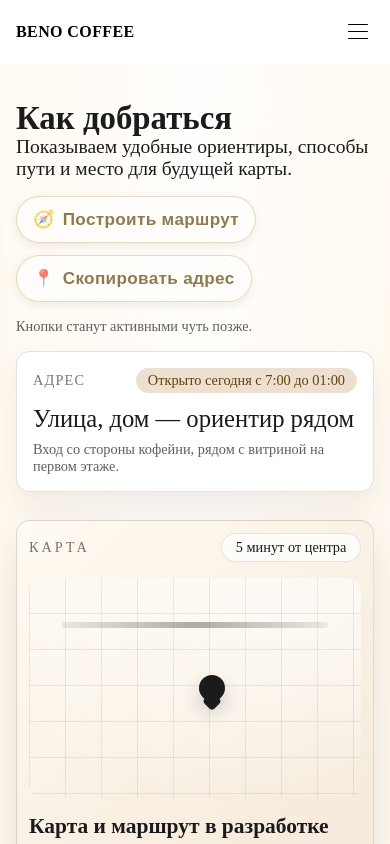
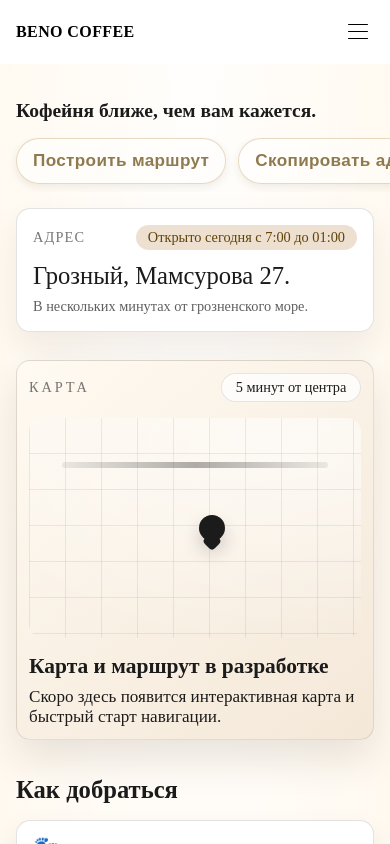
Before and after one commit to ALDYNEC-07/beno-coffe, a Next.js app: page /map in a window 390 px wide. Shown: the top 844 px of the page. Built offline with nearby package versions, Linux system fonts and the light colour scheme.

Commit message:
обновил блок адреса под скроллом

```diff
--- a/src/components/MapPage/MapPage.module.css
+++ b/src/components/MapPage/MapPage.module.css
@@ -385,6 +385,23 @@
 }
 
 @media (max-width: 719px) {
+  .actionRow {
+    flex-wrap: nowrap;
+    overflow-x: auto;
+    padding-bottom: var(--space-1);
+    -webkit-overflow-scrolling: touch;
+    width: 100vw;
+    margin-left: calc(50% - 50vw);
+    margin-right: calc(50% - 50vw);
+    padding-inline: var(--space-3);
+    scroll-padding-inline: var(--space-3);
+    box-sizing: border-box;
+  }
+
+  .actionRow > * {
+    flex: 0 0 auto;
+  }
+
   .mapFrame {
     padding: var(--space-2);
   }
--- a/src/components/MapPage/MapPage.tsx
+++ b/src/components/MapPage/MapPage.tsx
@@ -7,18 +7,16 @@ import styles from "./MapPage.module.css";
 
 // Этот объект хранит весь текст и данные для страницы адреса.
 const mapPageText = {
-  title: "Как добраться",
   lead:
-    "Показываем удобные ориентиры, способы пути и место для будущей карты.",
+    "Кофейня ближе, чем вам кажется.",
   actions: {
     primary: "Построить маршрут",
     secondary: "Скопировать адрес",
-    note: "Кнопки станут активными чуть позже.",
   },
   address: {
     label: "Адрес",
-    value: "Улица, дом — ориентир рядом",
-    note: "Вход со стороны кофейни, рядом с витриной на первом этаже.",
+    value: "Грозный, Мамсурова 27.",
+    note: "В нескольких минутах от грозненского море.",
     time: "Открыто сегодня с 7:00 до 01:00",
   },
   map: {
@@ -76,17 +74,14 @@ const mapPageText = {
 export default function MapPage() {
   return (
     // Этот блок содержит всю страницу адреса и маршрута.
-    <section className={styles.mapPage} aria-labelledby="map-title">
+    <section className={styles.mapPage} aria-label="Страница адреса">
       <div className="container">
         {/* Этот блок показывает верхний экран страницы адреса. */}
         <div className={styles.hero}>
-          {/* Этот блок содержит заголовок, описание и кнопки. */}
+          {/* Этот блок содержит описание и кнопки. */}
           <div className={styles.heroCopy}>
             <div className="stack">
-              <h1 id="map-title" className={styles.title}>
-                {mapPageText.title}
-              </h1>
-              <p className={styles.lead}>{mapPageText.lead}</p>
+              <h3 className={styles.lead}>{mapPageText.lead}</h3>
             </div>
             {/* Этот блок показывает кнопки для будущих действий. */}
             <div className={styles.actionRow} aria-label="Будущие действия">
@@ -95,7 +90,6 @@ export default function MapPage() {
                 className={`button ${styles.actionButton}`}
                 disabled
               >
-                <span aria-hidden="true">🧭</span>
                 {mapPageText.actions.primary}
               </button>
               <button
@@ -103,12 +97,9 @@ export default function MapPage() {
                 className={`button ${styles.actionButton}`}
                 disabled
               >
-                <span aria-hidden="true">📍</span>
                 {mapPageText.actions.secondary}
               </button>
             </div>
-            <p className={styles.actionNote}>{mapPageText.actions.note}</p>
-
             {/* Этот блок показывает адрес, ориентиры и время работы. */}
             <div className={styles.addressCard}>
               <div className={styles.addressHeader}>
```
